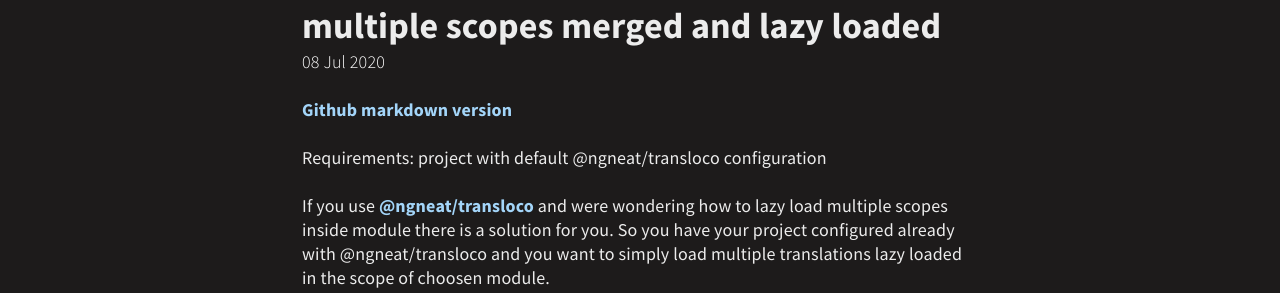
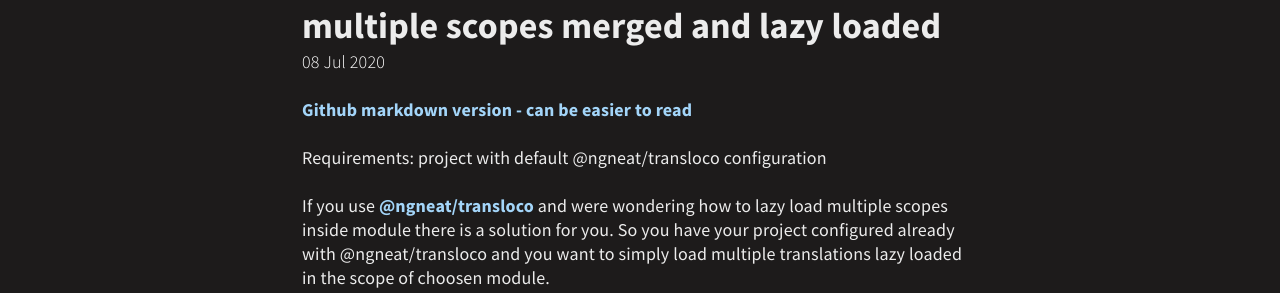
Before and after one commit to yerevin/blog, a Jekyll site: the page built from _posts/2020-07-08-angular-transloco-multiple-scopes-merged-and-lazy-loaded.md, in a window 1280 px wide. Shown: the part 237-530 px from the top of the page. Built offline with Jekyll 4.4.1, drawn with Linux system fonts in a browser that asks for light colours.

Commit message:
Update 2020-07-08-angular-transloco-multiple-scopes-merged-and-lazy-loaded.md

```diff
--- a/_posts/2020-07-08-angular-transloco-multiple-scopes-merged-and-lazy-loaded.md
+++ b/_posts/2020-07-08-angular-transloco-multiple-scopes-merged-and-lazy-loaded.md
@@ -2,7 +2,7 @@
 title: 🚀Angular🚀 - @ngneat/transloco - multiple scopes merged and lazy loaded
 ---
 
-[Github markdown version](https://github.com/yerevin/blog/blob/gh-pages/_posts/2020-07-08-angular-transloco-multiple-scopes-merged-and-lazy-loaded.md)
+[Github markdown version - can be easier to read](https://github.com/yerevin/blog/blob/gh-pages/_posts/2020-07-08-angular-transloco-multiple-scopes-merged-and-lazy-loaded.md)
 
 Requirements: project with default @ngneat/transloco configuration
 
```
